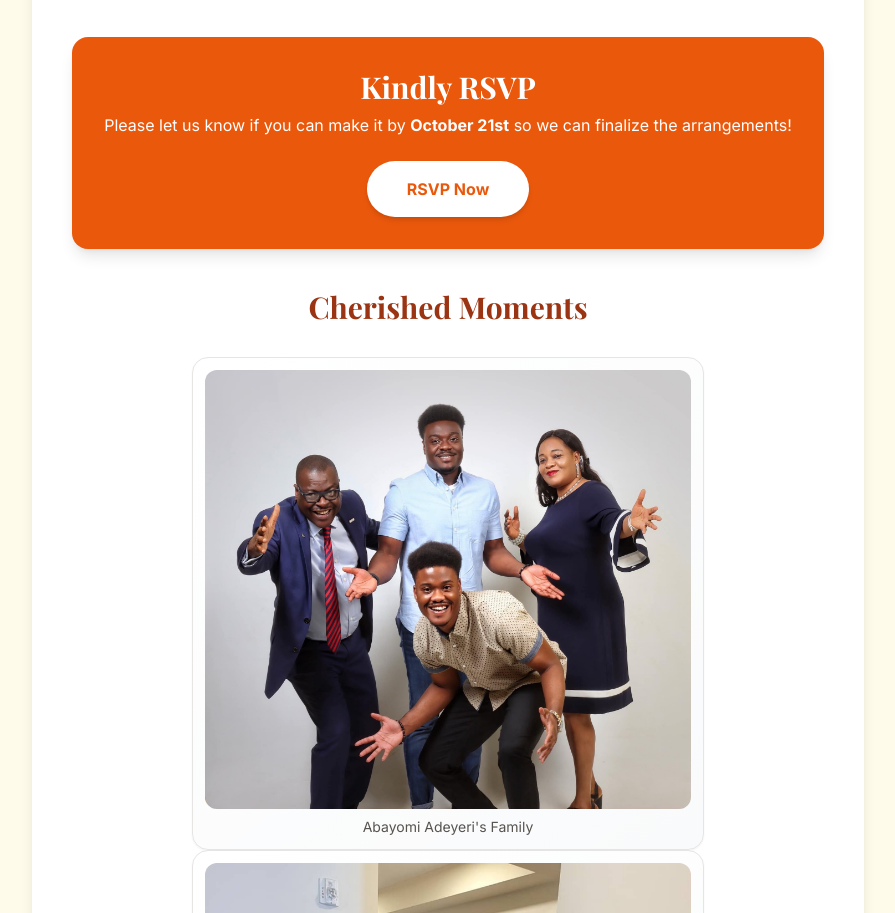
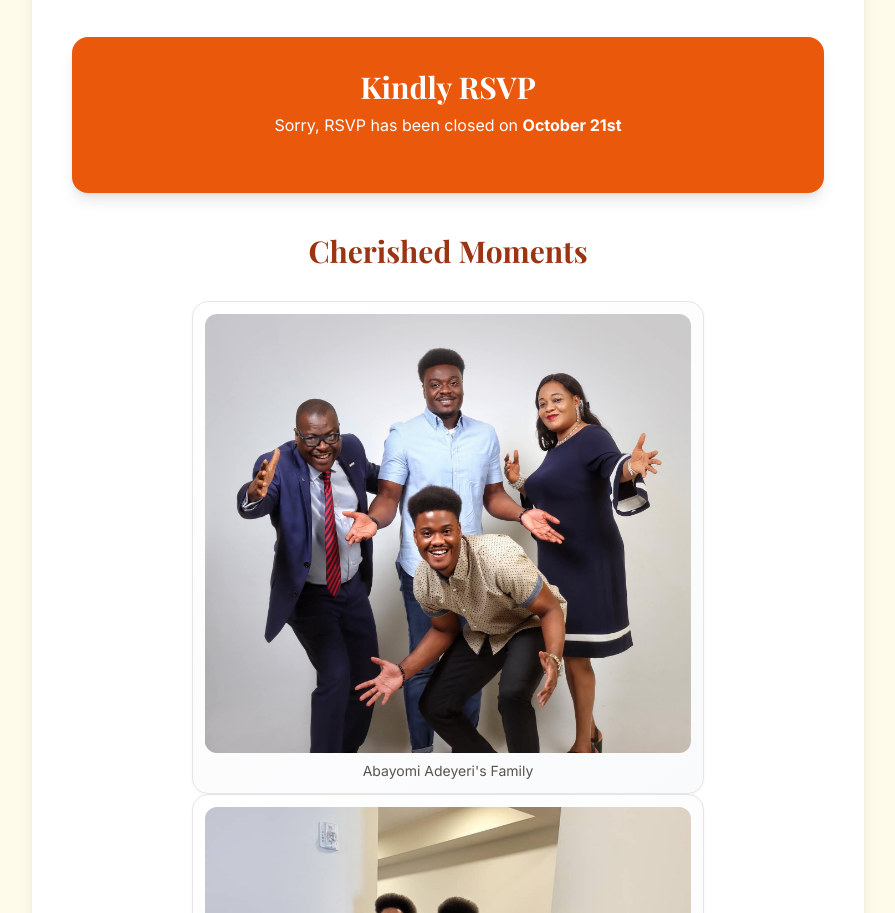
Before and after one commit to Follyboy/Abayomi_Adeyeri, a plain HTML site: page index.html in a window 1280 px wide. Shown: the part 825-1738 px from the top of the page, without its empty margins (192-1087 px from the left). Drawn offline with nearby package versions, Linux system fonts and the light colour scheme.

Commit message:
Removed RSVP

```diff
--- a/index.html
+++ b/index.html
@@ -75,10 +75,7 @@
                 <section id="rsvp" class="text-center mb-10">
                     <div class="bg-orange-600 text-white p-8 rounded-2xl shadow-lg">
                         <h3 class="font-playfair text-3xl font-bold mb-2">Kindly RSVP</h3>
-                        <p class="mb-6">Please let us know if you can make it by <b>October 21st</b> so we can finalize the arrangements!</p>
-                        <a href="https://forms.gle/FmF9vajuNuYnsMWe7" target="_blank" rel="noopener noreferrer" class="inline-block bg-white text-orange-600 font-bold py-4 px-10 rounded-full hover:bg-amber-50 transition-transform duration-300 hover:scale-105 shadow-md">
-                            RSVP Now
-                        </a>
+                        <p class="mb-6">Sorry, RSVP has been closed on <b>October 21st</b></p>
                     </div>
                 </section>
 
```
